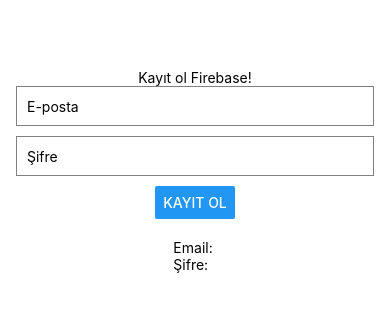
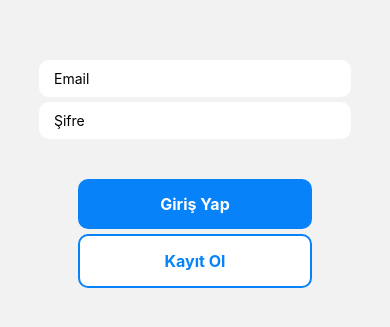
Before and after one commit to mehmetozzen/Mobile-E-Commerce-Project, a React Native app: screen /Login in a window 390 px wide. Shown: the part 251-578 px from the top of the page. Built offline with nearby package versions, Linux system fonts and the light colour scheme; no server answers.

Commit message:
Authentication ve navigation işlemleri - 17.12.2023

```diff
--- a/App.tsx
+++ b/App.tsx
@@ -1,20 +1,53 @@
 import { View, Text } from 'react-native'
-import React from 'react'
+import React, { useEffect, useState } from 'react'
 import { createNativeStackNavigator } from '@react-navigation/native-stack';
 import { NavigationContainer } from '@react-navigation/native';
 import Login from './app/screens/Login';
+import Kategoriler from './app/screens/Ürün/Kategoriler';
+import { User, onAuthStateChanged } from 'firebase/auth';
+import { auth } from './firebaseConfig';
+
+const Stack = createNativeStackNavigator();
+const InsideStack = createNativeStackNavigator();
+
+function InsideLayout() {
+  return (
+    <InsideStack.Navigator initialRouteName="Kategoriler">
+      <InsideStack.Screen name='Kategoriler' component={Kategoriler} options={{
+            headerShown: false
+
+          }} />
+    </InsideStack.Navigator>
+  );
+}
+
 export default function App() {
 
-  const Stack = createNativeStackNavigator();
+  const[user, setUser] = useState<User | null>(null);
+  useEffect(
+    ()=>{
+      onAuthStateChanged(auth,(user)=>{
+        setUser(user);
+      })
+    },[]
+  )
 
   return (
     <NavigationContainer>
       <Stack.Navigator initialRouteName="Login">
-        <Stack.Screen name="Login" component={Login}
-        options={{
-          headerShown:false
+        {user ? (
+          <Stack.Screen name="Inside" component={InsideLayout}
+          options={{
+            headerShown: false
 
-        }} />
+          }} />
+        ):(
+          <Stack.Screen name="Login" component={Login}
+          options={{
+            headerShown: false
+          }} />
+        )}
+
 
       </Stack.Navigator>
     </NavigationContainer>
--- a/app/screens/Login.tsx
+++ b/app/screens/Login.tsx
@@ -1,67 +1,214 @@
-import { View, Text, Button,StyleSheet, TextInput } from 'react-native'
-import React, { useState } from 'react'
-import { createUserWithEmailAndPassword } from 'firebase/auth';
+import React, { useState } from 'react';
+import {
+  View,
+  Text,
+  StyleSheet,
+  TextInput,
+  TouchableOpacity,
+  KeyboardAvoidingView,
+  Modal,
+} from 'react-native';
+import { createUserWithEmailAndPassword, signInWithEmailAndPassword } from 'firebase/auth';
 import { auth } from '../../firebaseConfig';
 
 export default function Login() {
   const [email, setEmail] = useState('');
   const [password, setPassword] = useState('');
-    const kayit = async () => {
+  const [name, setName] = useState('');
+  const [surname, setSurname] = useState('');
+  const [emailError, setEmailError] = useState('');
+  const [passwordError, setPasswordError] = useState('');
+  const [isSignUpModalVisible, setIsSignUpModalVisible] = useState(false);
+
+  const SignUp = async () => {
     try {
+      const emailRegex = /^[^\s@]+@[^\s@]+\.[^\s@]+$/;
+      if (!emailRegex.test(email)) {
+        setEmailError('Geçerli bir e-posta adresi giriniz.');
+        return;
+      }
+
+      setEmailError('');
+
+      if (password.length < 6) {
+        setPasswordError('Şifre en az 6 karakter içermelidir.');
+        return;
+      }
+
+      setPasswordError('');
+
       await createUserWithEmailAndPassword(auth, email, password);
       console.log('Kullanıcı başarıyla kaydedildi!');
-        } catch (error: any) {
+      setIsSignUpModalVisible(false);
+    } catch (error) {
       console.error('Kayıt işlemi başarısız:', error.message);
     }
   };
+
+  const SignIn = async () => {
+    try {
+      const response = await signInWithEmailAndPassword(auth, email, password);
+      // Giriş işlemi başarılı olduysa burada istediğiniz aksiyonları gerçekleştirebilirsiniz.
+    } catch (error) {
+      alert('Giriş yapma başarısız!' + error.message);
+    }
+  };
+
+  const toggleSignUpModal = () => {
+    setIsSignUpModalVisible(!isSignUpModalVisible);
+  };
+
   return (
-        <View style={styles.container}>
-      <Text>Kayıt ol Firebase!</Text>
-
+    <KeyboardAvoidingView style={styles.container} behavior="padding">
+      <View style={styles.inputContainer}>
         <TextInput
-        style={styles.input}
-        placeholder="E-posta"
-        keyboardType="email-address"
-        autoCapitalize="none"
+          placeholder="Email"
           value={email}
           onChangeText={(text) => setEmail(text)}
+          style={styles.input}
+        />
+        <TextInput
+          placeholder="Şifre"
+          value={password}
+          onChangeText={(text) => setPassword(text)}
+          style={styles.input}
+          secureTextEntry
+        />
+      </View>
+
+      {emailError ? <Text style={styles.errorText}>{emailError}</Text> : null}
+
+      {passwordError ? <Text style={styles.errorText}>{passwordError}</Text> : null}
+
+      <View style={styles.buttonContainer}>
+        <TouchableOpacity onPress={SignIn} style={styles.button}>
+          <Text style={styles.buttonText}>Giriş Yap</Text>
+        </TouchableOpacity>
+        <TouchableOpacity onPress={toggleSignUpModal} style={[styles.button, styles.buttonOutline]}>
+          <Text style={styles.buttonOutlineText}>Kayıt Ol</Text>
+        </TouchableOpacity>
+      </View>
+
+      <Modal
+        animationType="slide"
+        transparent={true}
+        visible={isSignUpModalVisible}
+        onRequestClose={() => {
+          setIsSignUpModalVisible(false);
+        }}
+
+      >
+        <View style={styles.modalContainer}>
+          <View style={styles.modalContent}>
+            <TextInput
+              placeholder="Ad"
+              value={name}
+              onChangeText={(text) => setName(text)}
+              style={styles.input}
+            />
+            <TextInput
+              placeholder="Soyad"
+              value={surname}
+              onChangeText={(text) => setSurname(text)}
+              style={styles.input}
+            />
+            <TextInput
+              placeholder="Email"
+              value={email}
+              onChangeText={(text) => setEmail(text)}
+              style={styles.input}
+            />
+            <TextInput
+              placeholder="Şifre"
+              value={password}
+              onChangeText={(text) => setPassword(text)}
+              style={styles.input}
+              secureTextEntry
             />
 
-      <TextInput
-        style={styles.input}
-        placeholder="Şifre"
-        secureTextEntry
-        value={password}
-        onChangeText={(text) => setPassword(text)}
-      />
+            {emailError ? <Text style={styles.errorText}>{emailError}</Text> : null}
 
-      <Button title="Kayıt Ol" onPress={kayit} />
-
-      <View style={{ marginTop: 20 }}>
-        <Text>Email: {email}</Text>
-        <Text>Şifre: {password}</Text>
+            {passwordError ? <Text style={styles.errorText}>{passwordError}</Text> : null}
+            <View style={styles.buttonContainer}>
+              <TouchableOpacity onPress={SignUp} style={styles.button}>
+                <Text style={styles.buttonText}>Kayıt Ol</Text>
+              </TouchableOpacity>
+              <TouchableOpacity onPress={toggleSignUpModal} style={[styles.button, styles.buttonOutline]}>
+                <Text style={styles.buttonOutlineText}>İptal</Text>
+              </TouchableOpacity>
             </View>
-
-      {/* Diğer bileşenler ve stillendirmeler buraya eklenir */}
-
           </View>
-    )
+        </View>
+      </Modal>
+    </KeyboardAvoidingView>
+  );
 }
 
 const styles = StyleSheet.create({
   container: {
     flex: 1,
-      backgroundColor: '#fff',
+    justifyContent: 'center',
     alignItems: 'center',
-      justifyContent: 'center',
-      padding: 16,
+  },
+  inputContainer: {
+    width: '80%',
   },
   input: {
-      height: 40,
-      borderColor: 'gray',
-      borderWidth: 1,
-      marginBottom: 10,
-      paddingLeft: 10,
+    backgroundColor: 'white',
+    paddingHorizontal: 15,
+    paddingVertical: 10,
+    borderRadius: 10,
+    marginTop: 5,
+  },
+  buttonContainer: {
+    width: '60%',
+    justifyContent: 'center',
+    alignItems: 'center',
+    marginTop: 40,
+  },
+  button: {
+    backgroundColor: '#0782F9',
     width: '100%',
+    padding: 15,
+    borderRadius: 10,
+    alignItems: 'center',
   },
+  buttonOutline: {
+    backgroundColor: 'white',
+    marginTop: 5,
+    borderColor: '#0782F9',
+    borderWidth: 2,
+  },
+  buttonText: {
+    color: 'white',
+    fontWeight: '700',
+    fontSize: 16,
+  },
+  buttonOutlineText: {
+    color: '#0782F9',
+    fontWeight: '700',
+    fontSize: 16,
+  },
+  errorText: {
+    color: 'red',
+    textAlign: 'center',
+    marginTop: 10,
+  },
+  modalContainer: {
+    flex: 1,
+    justifyContent: 'center',
+    alignItems: 'center',
+
+  },
+  modalContent: {
+    justifyContent: 'center',
+    alignItems: 'center',
+    backgroundColor: '#F2F2F2',
+    padding: 20,
+    borderRadius: 10,
+    width: '80%',
+    borderWidth: 2,
+    borderColor: '#0782F9',
+  },
+
 });
--- /dev/null
+++ b/app/screens/Ürün/Kategoriler.tsx
@@ -0,0 +1,13 @@
+import { View, Text, Button } from 'react-native'
+import React from 'react'
+import { auth } from '../../../firebaseConfig'
+
+const Kategoriler = () => {
+  return (
+    <View>
+      <Button onPress={()=>auth.signOut()} title='Çıkış Yap' />
+    </View>
+  )
+}
+
+export default Kategoriler
```
Lines whose indentation alone changed are shown as unchanged.
